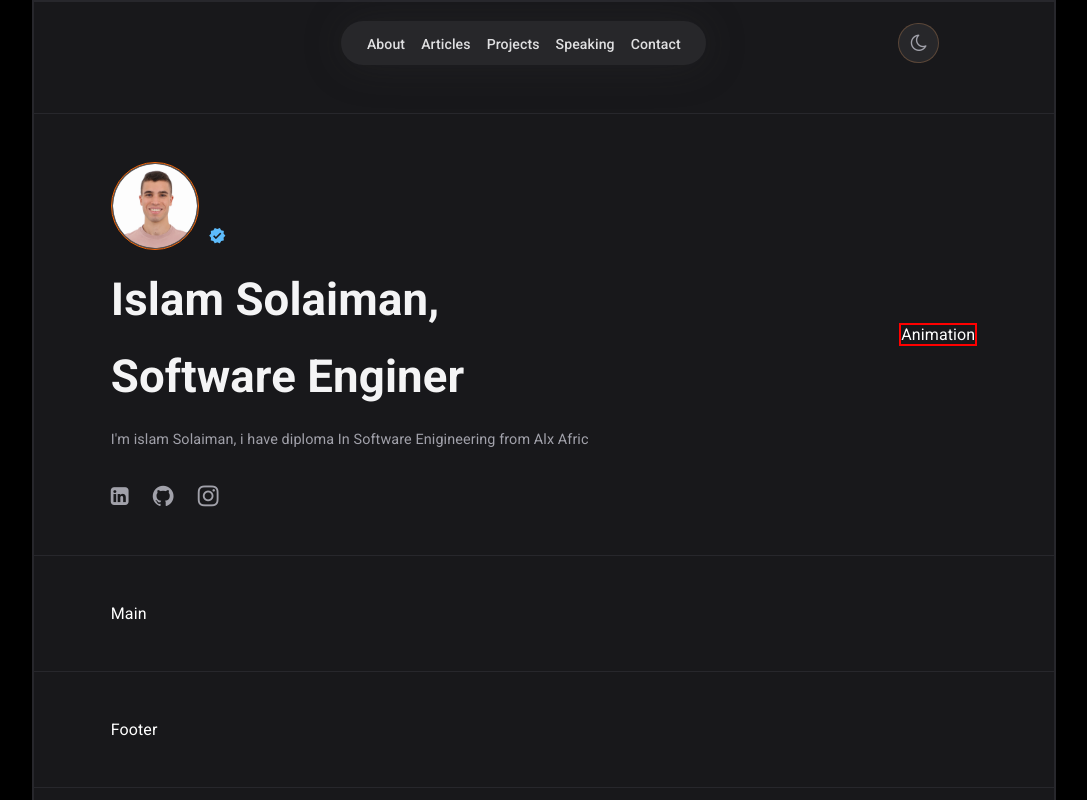
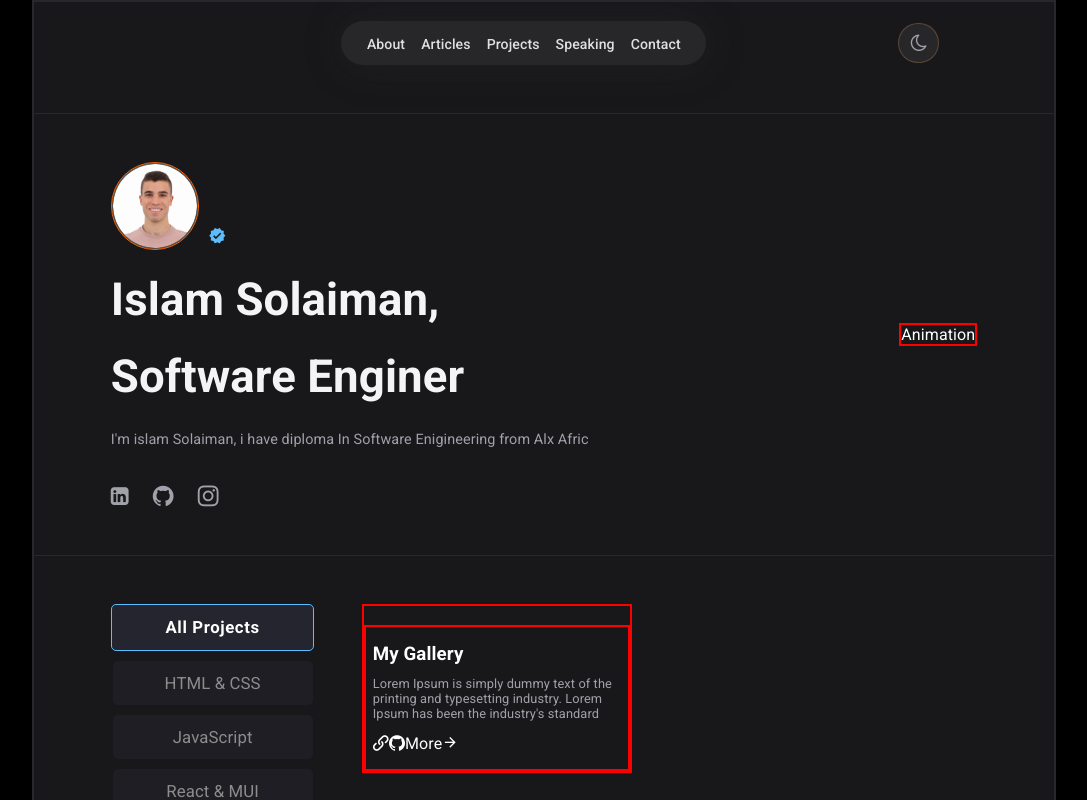
Before and after one commit to islam-solaiman/Portfolio-Website, a React (Create React App) app: page / in a window 1280 px wide. Shown: the top 800 px of the page, without its empty margins (96-1183 px from the left). Built offline with nearby package versions, Linux system fonts and the light colour scheme.

Commit message:
Main Section

```diff
--- a/src/componnets/1-header/header.css
+++ b/src/componnets/1-header/header.css
@@ -1,5 +1,5 @@
 /* ================
-        Contnts
+        Contents
 =================== */
 /*
 
--- a/src/componnets/3-main/Main.js
+++ b/src/componnets/3-main/Main.js
@@ -3,8 +3,37 @@ import  './main.css'
 
 export default function Main() {
   return (
-    <div>
-      Main
-    </div>
+    <main className='flex'>
+      <section className='flex left-section'>
+        <button className='active'>All Projects</button>
+        <button>HTML & CSS</button>
+        <button>JavaScript</button>
+        <button>React & MUI</button>
+        <button>NodeJs & Express</button>
+      </section>
+
+      <section className='border right-section'>
+        <article className='card'>
+          <img src='' alt=''/>
+          <div style={{width:"266px"}} className='border box'>
+            <h1 classname='title'>
+              My Gallery
+            </h1>
+            <p className='sub-title'>
+            Lorem Ipsum is simply dummy text of the printing and typesetting industry. Lorem Ipsum has been the industry's standard
+            </p>
+            <div className='flex'>
+              <div></div>
+              <div className='icon-link'></div>
+              <div className='icon-github'></div>
+              <a href="#">
+                More
+                <span className='icon-arrow_forward'></span>
+              </a>
+            </div>
+          </div>
+        </article>
+      </section>
+    </main>
   )
 }
--- a/src/componnets/3-main/main.css
+++ b/src/componnets/3-main/main.css
@@ -0,0 +1,73 @@
+/* ================
+        Contents
+=================== */
+/*
+
+1- Left Section - Buttons
+2- Right Sectin - Cards
+
+*/
+
+
+main.flex {
+   gap: 3rem;
+   align-items: start;
+}
+
+
+/* ============================
+   1- Left Section - Buttons
+=============================== */
+
+main section.left-section{
+   flex-direction: column;
+   gap: 10px;
+}
+main section.left-section button{
+   background-color: rgba(36, 37, 46, 1);
+   width: 11rem;
+   padding: 0.75rem;
+   text-align: center;
+   font-size: 1.05rem;
+   text-transform: capitalize;
+   opacity: 0.5;
+   border-radius: 5px;
+   transition: 0.3s;
+}
+
+main section.left-section button:hover{
+        opacity: 1;
+}
+
+main section.left-section button.active{
+        opacity: 1;
+        font-weight: bold;
+        letter-spacing: 0.6px;
+        padding: 0.8rem;
+        border: 1px solid var(--blue);
+}
+
+
+
+/* ============================
+   2- Right Section - Cards
+=============================== */
+
+main section.right-section{
+   /* flex-grow: 1; */
+}
+
+.card .box{
+        padding: 1rem 0.4rem;
+}
+
+.card .box .title{
+        color: var(--title);
+}
+
+.card .box .sub-title{
+        color: var(--subtitle);
+        font-size: 0.8rem;
+        margin-top: 0.7rem;
+        margin-bottom: 0.8rem;
+}
```
Also changed, not shown: src/componnets/2-hero/hero.css (+5 -5 lines), public/1.jpg (added).
